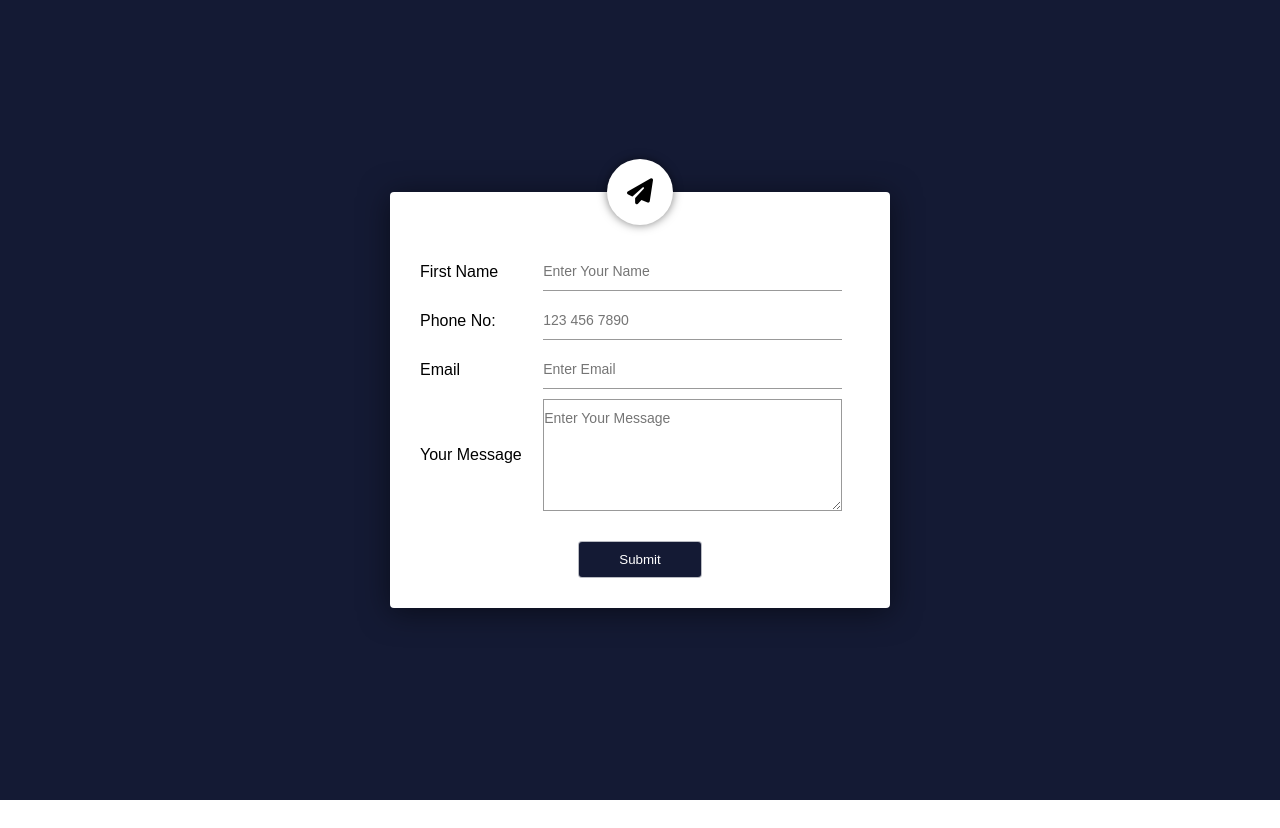
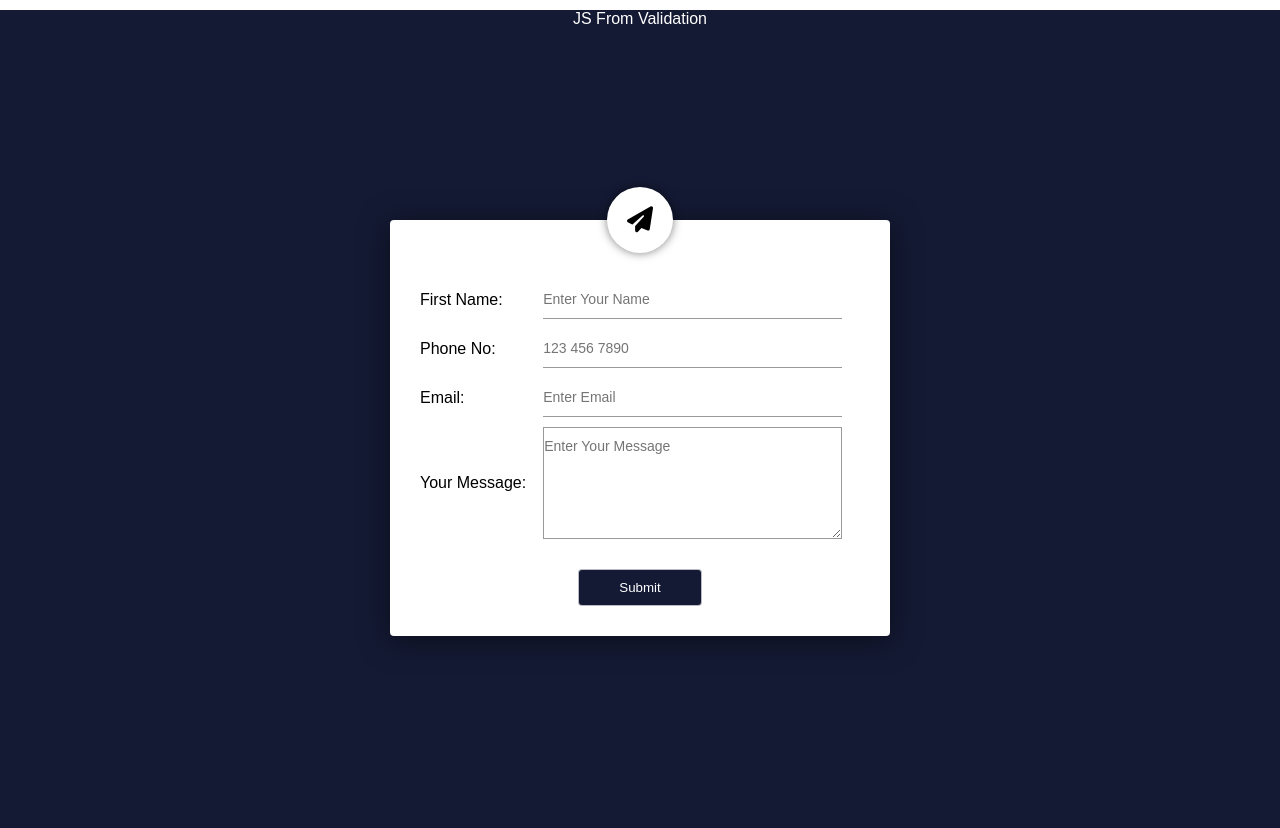
Before and after one commit to Suryakant-98/Javascript-Form-Validation, a plain HTML site: page index.html in a window 1280 px wide. Before the commit the page ends 800 px from the top, so only its background shows below. Drawn offline with Linux system fonts and the light colour scheme.

Commit message:
Added header

```diff
--- a/index.html
+++ b/index.html
@@ -10,11 +10,12 @@
 
 </head>
 <body>
+    <header>JS From Validation</header>
     <div class="container">
         <form action="">
             <i class="fas fa-paper-plane"></i>
             <div class="input-group">
-                <label for="contact-name">First Name</label>
+                <label for="contact-name">First Name:</label>
                 <input type="text" placeholder="Enter Your Name" id="contact-name" onkeyup="validateName()">
                 <span id="name-error"></span>
             </div>
@@ -24,12 +25,12 @@
                 <span id="phone-error"></span>
             </div>
             <div class="input-group">
-                <label for="contact-email">Email</label>
+                <label for="contact-email">Email:</label>
                 <input type="email" placeholder="Enter Email" id="contact-email" onkeyup="validateEmail()">
                 <span id="email-error"></span>
             </div>
             <div class="input-group">
-                <label for="contact-meaage">Your Message</label>
+                <label for="contact-meaage">Your Message:   </label>
                 <textarea rows="5" style="border:0.5px solid #999" placeholder="Enter Your Message" id="contact-meaage" onkeyup="validateMessage()"></textarea>
                 <span id="message-error"></span>
             </div>
--- a/style.css
+++ b/style.css
@@ -3,6 +3,13 @@
     padding: 0;
     box-sizing: border-box;
     font-family: 'Poppins', sans-serif;
+
+}
+header{
+    text-align: center;
+    color: #fff;
+    margin-top: 10px;
+    background: #141a34;
 }
 .container{
     width: 100%;
```
